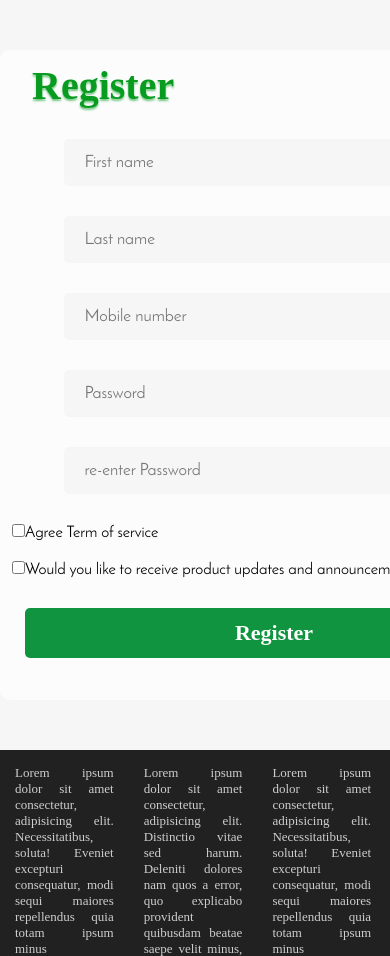
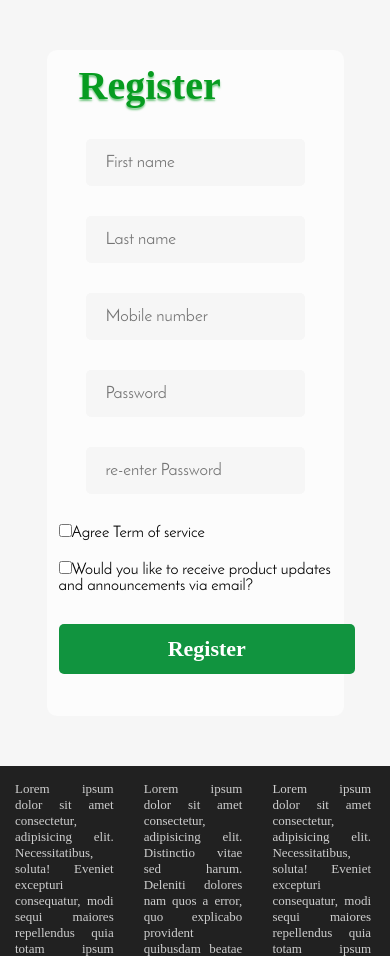
Before and after one commit to ijavadddd/Django-simple-projects, a Django app: page /login/register/ in a window 390 px wide; the page is wider, and only the part inside the window is pictured. Shown: the part 115-1071 px from the top of that part. Run offline with Django 4.2, Linux system fonts and the light colour scheme; some web fonts are replaced.

Commit message:
fix some bug about responsive in login and register page

```diff
--- a/2-sham_tara/sham_tara/static/css/login/login.css
+++ b/2-sham_tara/sham_tara/static/css/login/login.css
@@ -6,7 +6,8 @@
     box-sizing: border-box;
 }
 .form-container{
-    width:max(35%,50ch);
+    width:100%;
+    max-width:min(700px,70%);
     background-color:rgb(252, 252, 252);
     /* min-height:500px; */
     margin:0 auto;
@@ -47,6 +48,7 @@
     box-shadow: 0 5px 5px #eeeeee;
 }
 .form--checkbox-container{
+    width: 50%;
     display:flex;
     align-items:center;
     font-family:'Josefin-Sans' ;
--- a/2-sham_tara/sham_tara/static/css/login/register.css
+++ b/2-sham_tara/sham_tara/static/css/login/register.css
@@ -6,7 +6,8 @@
     box-sizing: border-box;
 }
 .form-container{
-    width:max(35%,50ch);
+    width:100%;
+    max-width:min(700px,70%);
     background-color:rgb(252, 252, 252);
     /* min-height:500px; */
     margin:0 auto;
@@ -53,6 +54,9 @@
     align-items:center;
     font-family:'Josefin-Sans' ;
 }
+.form--checkbox-container div{
+    min-width:55%;
+}
 .form--button{
     outline:none;
     border:none;
```
